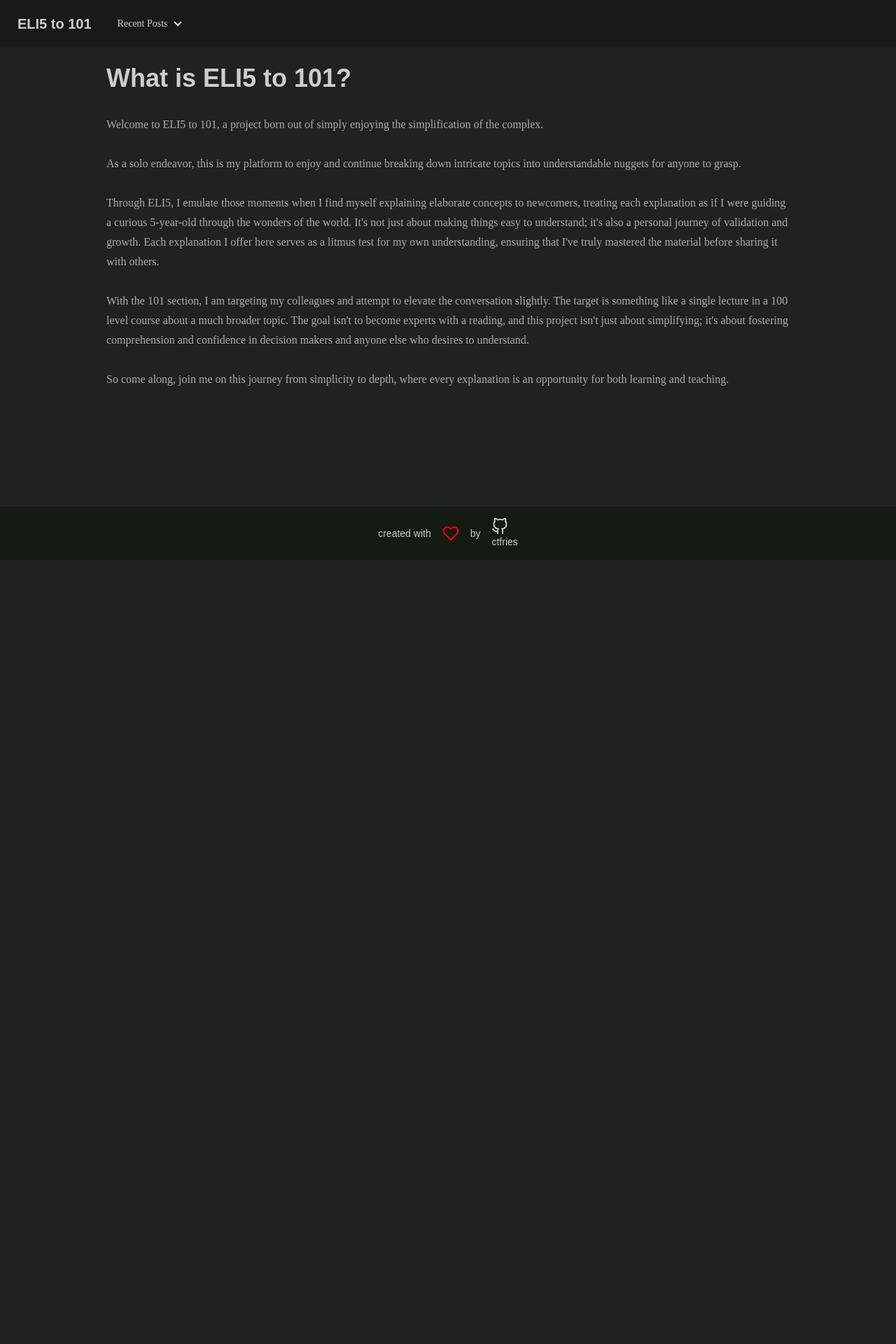
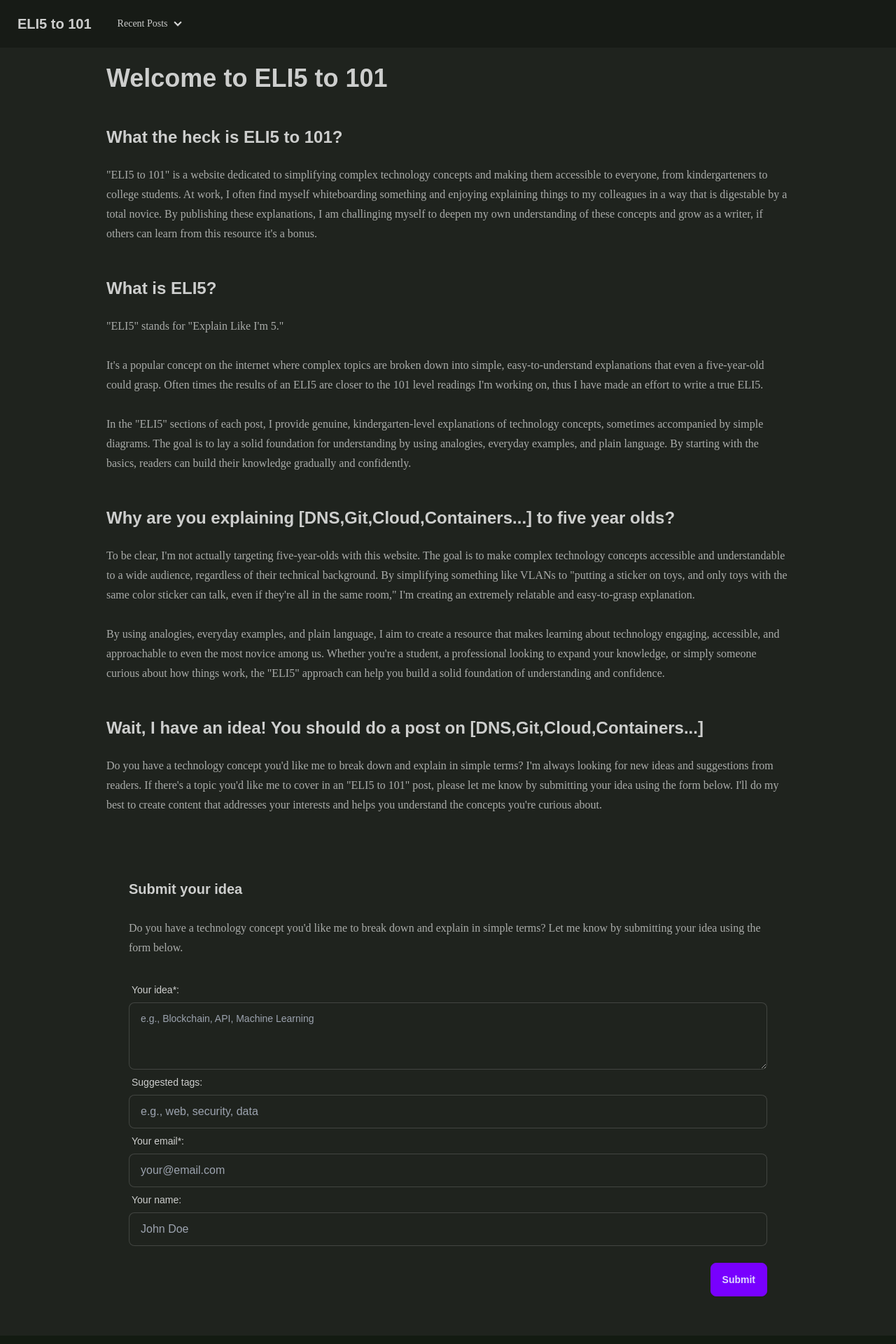
Before and after one commit to CTFries/ELI5to101, a Next.js app: page / in a window 1280 px wide. Shown: the top 1920 px of the page at 70% size. Before the commit the page ends 800 px from the top, so only its background shows below. Built offline with nearby package versions, Linux system fonts and the light colour scheme; a web font is replaced by a local one.

Commit message:
homepage rewrite, submission form init, copyright

```diff
--- a/app/components/footer.tsx
+++ b/app/components/footer.tsx
@@ -9,7 +9,8 @@ export default function Footer() {
         <span className="items-center justify-center">
           <GitHub /> ctfries{" "}
         </span>
-      </Link>
+      </Link>{" "}
+      | &copy; {new Date().getFullYear()}
     </footer>
   );
 }
--- /dev/null
+++ b/app/components/suggestionForm.tsx
@@ -0,0 +1,69 @@
+export function SuggestionForm() {
+  return (
+    <div className="card-body">
+      <h2 className="card-title">Submit your idea</h2>
+      <p>
+        Do you have a technology concept you'd like me to break down and explain
+        in simple terms? Let me know by submitting your idea using the form
+        below.
+      </p>
+      <form>
+        <div className="form-control w-full">
+          <label className="label" htmlFor="idea">
+            <span className="label-text">Your idea*:</span>
+          </label>
+          <textarea
+            id="idea"
+            name="idea"
+            placeholder="e.g., Blockchain, API, Machine Learning"
+            className="textarea textarea-bordered h-24"
+            maxLength={1000}
+            required
+          ></textarea>
+        </div>
+        <div className="form-control w-full">
+          <label className="label" htmlFor="tags">
+            <span className="label-text">Suggested tags:</span>
+          </label>
+          <input
+            type="text"
+            id="tags"
+            name="tags"
+            placeholder="e.g., web, security, data"
+            className="input input-bordered w-full"
+          />
+        </div>
+        <div className="form-control w-full">
+          <label className="label" htmlFor="email">
+            <span className="label-text">Your email*:</span>
+          </label>
+          <input
+            type="email"
+            id="email"
+            name="email"
+            placeholder="your@email.com"
+            className="input input-bordered w-full"
+            required
+          />
+        </div>
+        <div className="form-control w-full">
+          <label className="label" htmlFor="name">
+            <span className="label-text">Your name:</span>
+          </label>
+          <input
+            type="text"
+            id="name"
+            name="name"
+            placeholder="John Doe"
+            className="input input-bordered w-full"
+          />
+        </div>
+        <div className="card-actions justify-end mt-6">
+          <button type="submit" className="btn btn-primary">
+            Submit
+          </button>
+        </div>
+      </form>
+    </div>
+  );
+}
--- a/app/page.tsx
+++ b/app/page.tsx
@@ -1,36 +1,70 @@
+import { SuggestionForm } from "./components/suggestionForm";
 export default function Page() {
   return (
     <>
-      <h1>What is ELI5 to 101?</h1>
+      <h1>Welcome to ELI5 to 101</h1>
+      <h2>What the heck is ELI5 to 101?</h2>
       <p>
-        Welcome to ELI5 to 101, a project born out of simply enjoying the
-        simplification of the complex.
+        "ELI5 to 101" is a website dedicated to simplifying complex technology
+        concepts and making them accessible to everyone, from kindergarteners to
+        college students. At work, I often find myself whiteboarding something
+        and enjoying explaining things to my colleagues in a way that is
+        digestable by a total novice. By publishing these explanations, I am
+        challinging myself to deepen my own understanding of these concepts and
+        grow as a writer, if others can learn from this resource it's a bonus.
+      </p>
+      <h2>What is ELI5?</h2>
+      <p>
+        "ELI5" stands for "Explain Like I'm 5."
         <br />
         <br />
-        As a solo endeavor, this is my platform to enjoy and continue breaking
-        down intricate topics into understandable nuggets for anyone to grasp.
+        It's a popular concept on the internet where complex topics are broken
+        down into simple, easy-to-understand explanations that even a
+        five-year-old could grasp. Often times the results of an ELI5 are closer
+        to the 101 level readings I'm working on, thus I have made an effort to
+        write a true ELI5.
         <br />
         <br />
-        Through ELI5, I emulate those moments when I find myself explaining
-        elaborate concepts to newcomers, treating each explanation as if I were
-        guiding a curious 5-year-old through the wonders of the world. It's not
-        just about making things easy to understand; it's also a personal
-        journey of validation and growth. Each explanation I offer here serves
-        as a litmus test for my own understanding, ensuring that I've truly
-        mastered the material before sharing it with others.
+        In the "ELI5" sections of each post, I provide genuine,
+        kindergarten-level explanations of technology concepts, sometimes
+        accompanied by simple diagrams. The goal is to lay a solid foundation
+        for understanding by using analogies, everyday examples, and plain
+        language. By starting with the basics, readers can build their knowledge
+        gradually and confidently.
+      </p>
+      <h2>
+        Why are you explaining [DNS,Git,Cloud,Containers...] to five year olds?
+      </h2>
+      <p>
+        To be clear, I'm not actually targeting five-year-olds with this
+        website. The goal is to make complex technology concepts accessible and
+        understandable to a wide audience, regardless of their technical
+        background. By simplifying something like VLANs to "putting a sticker on
+        toys, and only toys with the same color sticker can talk, even if
+        they're all in the same room," I'm creating an extremely relatable and
+        easy-to-grasp explanation.
         <br />
         <br />
-        With the 101 section, I am targeting my colleagues and attempt to
-        elevate the conversation slightly. The target is something like a single
-        lecture in a 100 level course about a much broader topic. The goal isn't
-        to become experts with a reading, and this project isn't just about
-        simplifying; it's about fostering comprehension and confidence in
-        decision makers and anyone else who desires to understand.
-        <br />
-        <br />
-        So come along, join me on this journey from simplicity to depth, where
-        every explanation is an opportunity for both learning and teaching.
+        By using analogies, everyday examples, and plain language, I aim to
+        create a resource that makes learning about technology engaging,
+        accessible, and approachable to even the most novice among us. Whether
+        you're a student, a professional looking to expand your knowledge, or
+        simply someone curious about how things work, the "ELI5" approach can
+        help you build a solid foundation of understanding and confidence.
       </p>
+      <h2>
+        Wait, I have an idea! You should do a post on
+        [DNS,Git,Cloud,Containers...]
+      </h2>
+      <p>
+        Do you have a technology concept you'd like me to break down and explain
+        in simple terms? I'm always looking for new ideas and suggestions from
+        readers. If there's a topic you'd like me to cover in an "ELI5 to 101"
+        post, please let me know by submitting your idea using the form below.
+        I'll do my best to create content that addresses your interests and
+        helps you understand the concepts you're curious about.
+      </p>
+      <SuggestionForm />
     </>
   );
 }
--- a/package.json
+++ b/package.json
@@ -10,7 +10,10 @@
     "start": "next start"
   },
   "dependencies": {
+    "@prisma/client": "^5.13.0",
     "@tailwindcss/typography": "^0.5.12",
+    "fs-extra": "^11.2.0",
+    "gray-matter": "^4.0.3",
     "next": "^14.2.2",
     "next-mdx-remote": "^4.4.1",
     "react": "^18.2.0",
```
Also changed, not shown: 2 other files (tests, documents, lock files or other folders).
